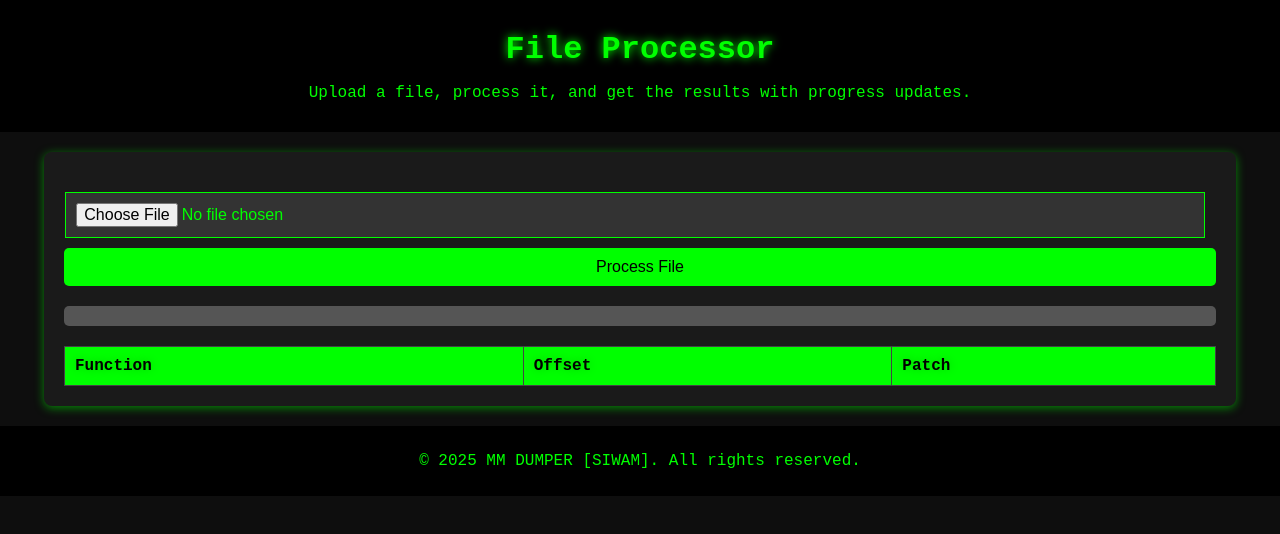
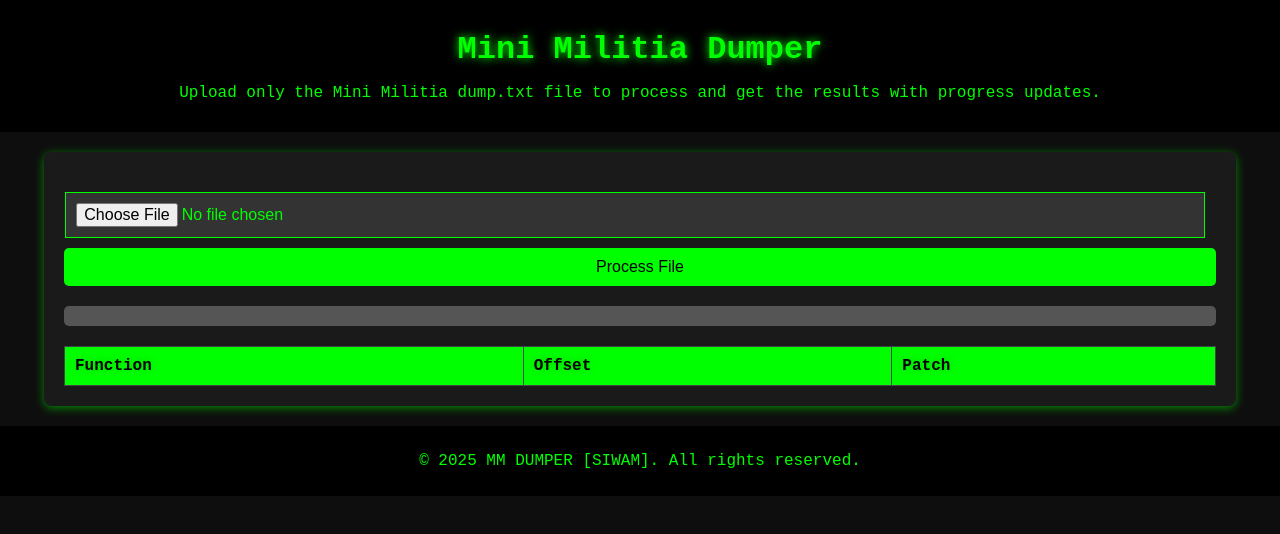
Before and after one commit to siwam-king1/mini_miltia_dumper, a plain HTML site: page index.html in a window 1280 px wide. Drawn offline with Linux system fonts and the light colour scheme.

Commit message:
Create index.html

```diff
--- a/index.html
+++ b/index.html
@@ -185,8 +185,9 @@
 </head>
 <body>
     <header>
-        <h1>File Processor</h1>
-        <p class="subtitle">Upload a file, process it, and get the results with progress updates.</p>
+        <h1>Mini Militia Dumper</h1>
+<p class="subtitle">Upload only the Mini Militia dump.txt file to process and get the results with progress updates.</p>
+
     </header>
 
     <div class="container">
```
